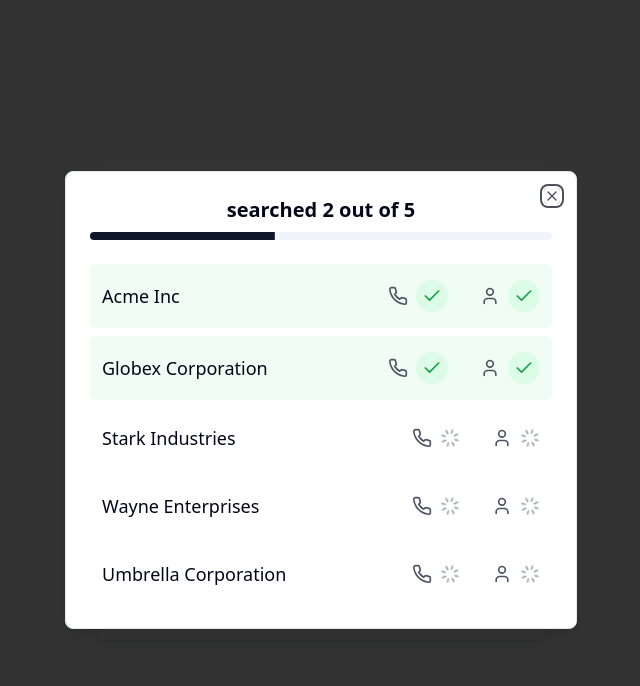
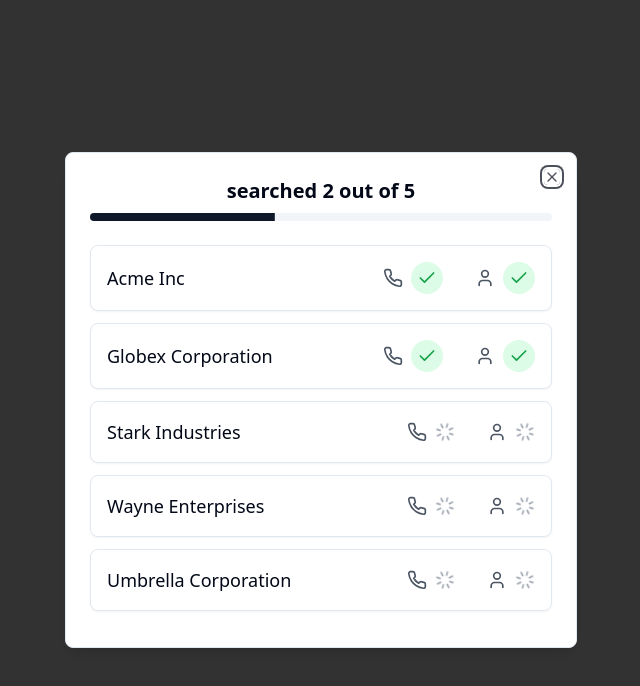
Before and after one commit to rootrobin-rr/kontakt-popup-dashboard, a React (Vite) app: page / in a window 1280 px wide. Both pictures are taken after a click on the button "Search Selected Companies". Shown: the top 686 px of the page, without its empty margins (319-959 px from the left). Built offline with nearby package versions, Linux system fonts and the light colour scheme.

Commit message:
Refactor: Improve company status row styling
- Remove background colors for company status rows.
- Add a box-like appearance to each company status row.

```diff
--- a/src/components/SearchStatusPopup.tsx
+++ b/src/components/SearchStatusPopup.tsx
@@ -4,6 +4,7 @@ import { Dialog, DialogContent } from "@/components/ui/dialog";
 import { Progress } from "@/components/ui/progress";
 import { Check, X, Phone, User, Loader } from "lucide-react";
 import { cn } from "@/lib/utils";
+import { Card } from "@/components/ui/card";
 
 export type StatusType = "success" | "error" | "loading" | "idle";
 
@@ -47,12 +48,8 @@ const StatusIndicator = ({ status }: { status: StatusType }) => {
 
 const CompanyStatusRow = ({ companyName, contactStatus, personStatus }: CompanyStatusProps) => {
   return (
-    <div className={cn(
-      "flex items-center justify-between py-4 px-3 rounded-md",
-      "transition-colors duration-200",
-      contactStatus === "success" && personStatus === "success" ? "bg-green-50" : "",
-      contactStatus === "error" && personStatus === "error" ? "bg-red-50" : ""
-    )}>
+    <Card className="mb-3">
+      <div className="flex items-center justify-between py-4 px-4">
         <div className="font-medium text-lg">{companyName}</div>
 
         <div className="flex items-center gap-8">
@@ -67,6 +64,7 @@ const CompanyStatusRow = ({ companyName, contactStatus, personStatus }: CompanyS
           </div>
         </div>
       </div>
+    </Card>
   );
 };
 
@@ -90,7 +88,7 @@ export const SearchStatusPopup = ({
             <Progress value={progress} className="h-2" />
           </div>
 
-          <div className="space-y-2">
+          <div>
             {companies.map((company, index) => (
               <CompanyStatusRow
                 key={`${company.companyName}-${index}`}
```
Lines whose indentation alone changed are shown as unchanged.
